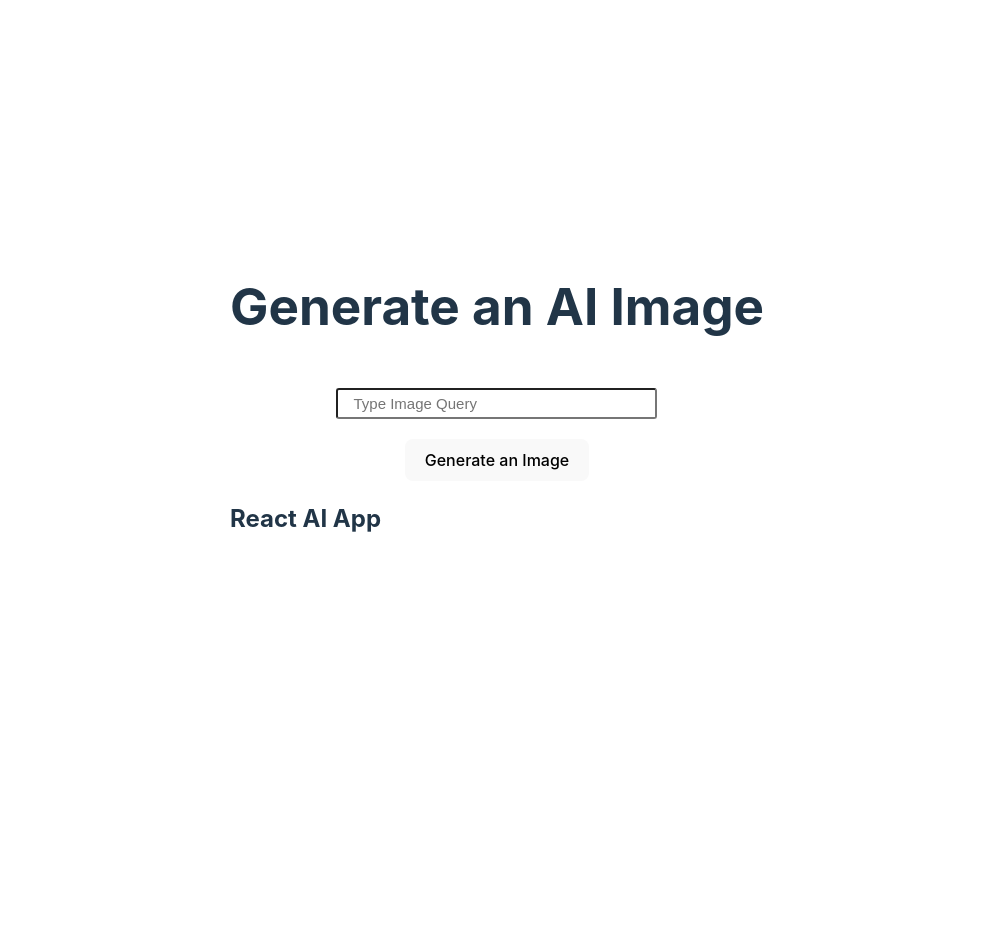
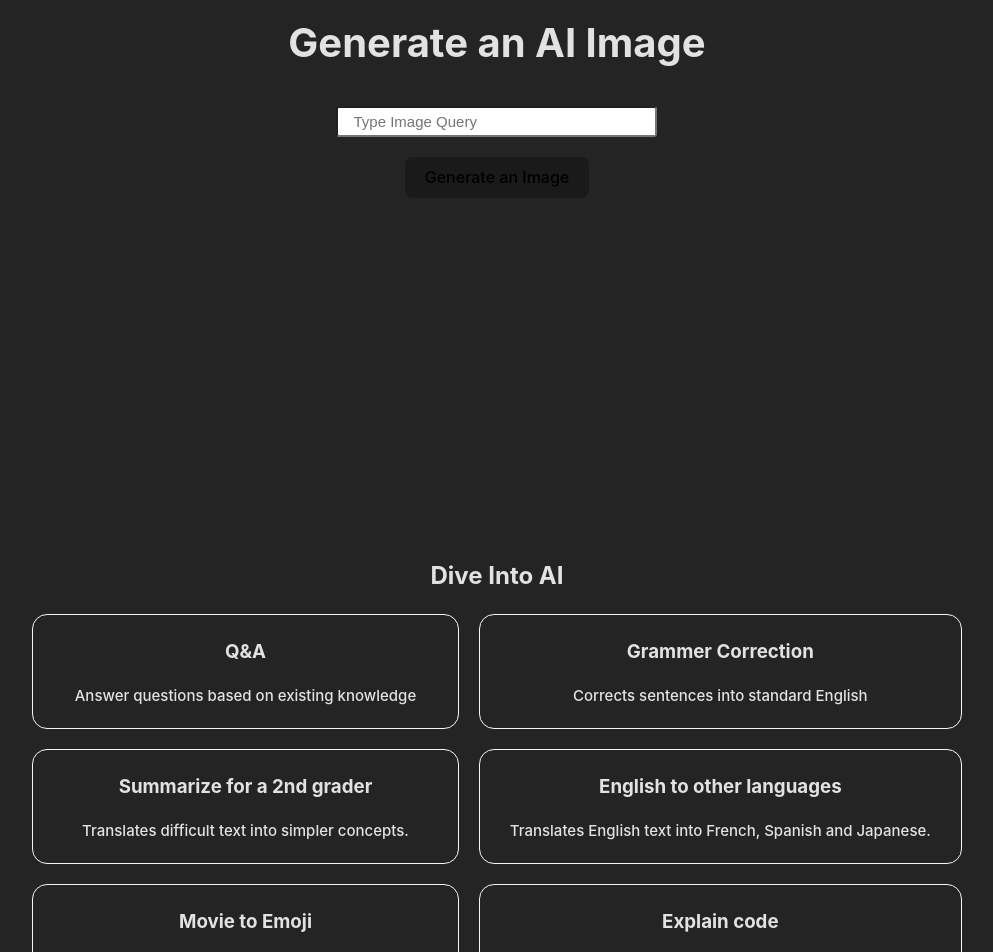
Before and after one commit to iancenry/openai-clone, a React (Vite) app: page / in a window 1280 px wide. Shown: the top 952 px of the page, without its empty margins (143-1136 px from the left). Before the commit the page ends 800 px from the top, so only its background shows below. Built offline with nearby package versions, Linux system fonts and the light colour scheme; no server answers.

Commit message:
edit options

```diff
--- a/src/AIOptions/index.jsx
+++ b/src/AIOptions/index.jsx
@@ -2,7 +2,17 @@ export const arrayItems = [
     {
         name: 'Q&A',
         id : 'q&a',
-        description: 'Answer questions based on existing knowledge'
+        description: 'Answer questions based on existing knowledge',
+        option: {
+            model: "text-davinci-003",
+            prompt: "I am a highly intelligent question answering bot. If you ask me a question that is rooted in truth, I will give you the answer. If you ask me a question that is nonsense, trickery, or has no clear answer, I will respond with \"Unknown\".\n\nQ: What is human life expectancy in the United States?\nA: Human life expectancy in the United States is 78 years.\n\nQ: Who was president of the United States in 1955?\nA: Dwight D. Eisenhower was president of the United States in 1955.\n\nQ: Which party did he belong to?\nA: He belonged to the Republican Party.\n\nQ: What is the square root of banana?\nA: Unknown\n\nQ: How does a telescope work?\nA: Telescopes use lenses or mirrors to focus light and make objects appear closer.\n\nQ: Where were the 1992 Olympics held?\nA: The 1992 Olympics were held in Barcelona, Spain.\n\nQ: How many squigs are in a bonk?\nA: Unknown\n\nQ: Where is the Valley of Kings?\nA:",
+            temperature: 0,
+            max_tokens: 100,
+            top_p: 1,
+            frequency_penalty: 0.0,
+            presence_penalty: 0.0,
+            stop: ["\n"],
+          }
     },
     {
         name: 'Grammer Correction',
--- a/src/App.jsx
+++ b/src/App.jsx
@@ -28,11 +28,15 @@ function App() {
 
   }
 
+  const selectOption = (option) => {
+
+  }
+
 
   return (
     <div>
       <ImageAI generateImage={generateImage} prompt={prompt} setPrompt={setPrompt} result={result} />
-      <Options arrayItems={arrayItems}/>
+      <Options arrayItems={arrayItems} selectOption={selectOption}/>
 
     </div>
   )
--- a/src/components/Options.jsx
+++ b/src/components/Options.jsx
@@ -1,9 +1,19 @@
 import React from 'react'
 
-const Options = () => {
+const Options = ({arrayItems, selectOption}) => {
   return (
-    <div>
-      <h2>React AI App</h2>
+    <div className='options'>
+      <h2>Dive Into AI</h2>
+      <div className='options-grid'>
+        {arrayItems.map(item => {
+          return (
+            <div className='options-grid__child' onClick={selectOption}>
+              <h3>{item.name}</h3>
+              <p>{item.description}</p>
+            </div>
+          )
+        })}
+      </div>
     </div>
   )
 }
--- a/src/index.css
+++ b/src/index.css
@@ -14,27 +14,17 @@
   -webkit-text-size-adjust: 100%;
 }
 
-a {
-  font-weight: 500;
-  color: #646cff;
-  text-decoration: inherit;
-}
-a:hover {
-  color: #535bf2;
-}
-
 body {
   margin: 0;
   display: flex;
   justify-content: center;
-  place-items: center;
   min-width: 320px;
   min-height: 100vh;
 }
 
 h1 {
-  font-size: 3.2em;
-  line-height: 1.1;
+  font-size: 2.5em;
+  line-height: 0.8;
 }
 
 button {
@@ -56,21 +46,7 @@ button:focus-visible {
   outline: 4px auto -webkit-focus-ring-color;
 }
 
-@media (prefers-color-scheme: light) {
-  :root {
-    color: #213547;
-    background-color: #ffffff;
-  }
-  a:hover {
-    color: #747bff;
-  }
-  button {
-    background-color: #f9f9f9;
-  }
-}
-
-/*my styles*/
-/* imageAI */
+/* image generator */
 .main{
   display: flex;
   flex-direction: column;
@@ -90,3 +66,38 @@ button:focus-visible {
 .result-image{
   width: 350px;
 }
+
+/* Option Selection */
+.options{
+  margin-top: 360px;
+  text-align: center;
+}
+.options-grid{
+  display: grid;
+  grid-template-columns: auto auto;
+  gap: 20px;
+  margin-top: 10;
+}
+.options-grid__child{
+  border: 1px solid whitesmoke;
+  padding: 5px 30px;
+  border-radius: 15px;
+  cursor: pointer;
+}
+.options-grid__child:hover{
+  background-color: whitesmoke;
+  color: #212121;
+
+}
+
+.options-grid__child h3{
+  font-weight: 700;
+
+}
+
+
+.options-grid__child p{
+  font-weight: 500;
+  font-size: 15px;
+
+}
```
